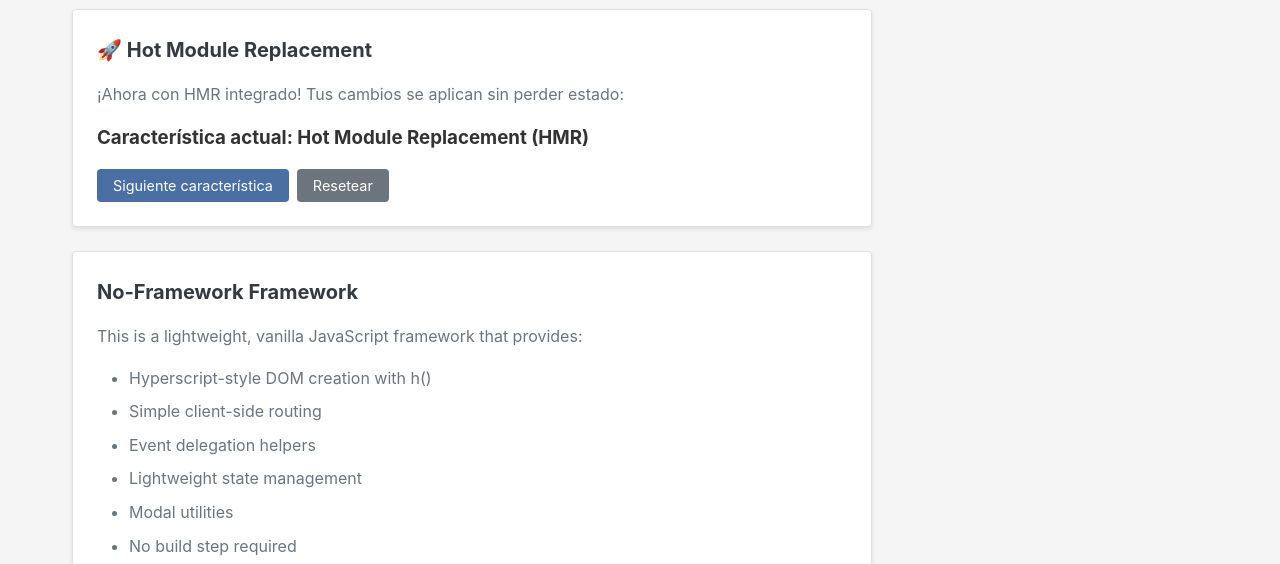
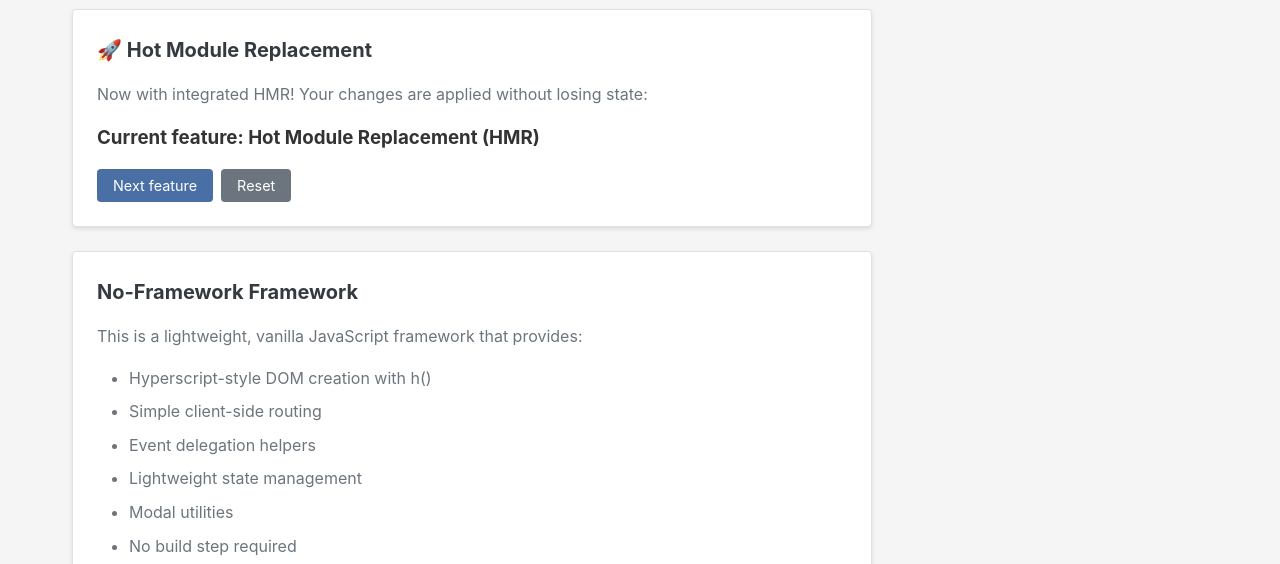
Before and after one commit to favac/no-framework-starter, a website with bundled scripts: page index.html in a window 1280 px wide. Both pictures are taken after a click on the button "About". Shown: the part 216-780 px from the top of the page. Built offline with nearby package versions, Linux system fonts and the light colour scheme.

Commit message:
chore: translate Spanish comments and text to English throughout codebase

```diff
--- a/css/hmr-demo.css
+++ b/css/hmr-demo.css
@@ -1,4 +1,4 @@
-/* Estilos adicionales para la demo de HMR */
+/* Additional styles for HMR demo */
 
 .button-group {
   display: flex;
@@ -58,7 +58,7 @@
   color: var(--text-color, #333);
 }
 
-/* Indicador visual de HMR activo */
+/* Visual indicator for active HMR */
 .hmr-indicator {
   position: fixed;
   top: 10px;
--- a/index.html
+++ b/index.html
@@ -17,9 +17,9 @@
         </nav>
       </header>
 
-      <!-- Indicador visual de HMR activo -->
+      <!-- Visual indicator for active HMR -->
       <div class="hmr-indicator" id="hmr-indicator" style="display: none;">
-        🔥 HMR Activo
+        🔥 HMR Active
       </div>
 
       <main id="main-content">
--- a/js/hmr-store.js
+++ b/js/hmr-store.js
@@ -1,25 +1,25 @@
-// Sistema de stores para HMR - Compatible con tu helper h()
+// Store system for HMR - Compatible with your h() helper
 
-// Store global para HMR
+// Global store for HMR
 window.stores = window.stores || {};
 
 /**
- * Crea un store reactivo que persiste durante HMR
- * @param {string} name - Nombre único del store
- * @param {*} initialState - Estado inicial
- * @returns {Object} Store con métodos get, set, update, subscribe
+ * Creates a reactive store that persists during HMR
+ * @param {string} name - Unique store name
+ * @param {*} initialState - Initial state
+ * @returns {Object} Store with get, set, update, subscribe methods
  */
 export function createPersistentStore(name, initialState) {
-  // Si ya existe un store con este nombre, usarlo
+  // If a store with this name already exists, use it
   if (window.stores[name]) {
     return window.stores[name];
   }
 
-  // Si hay estado guardado de HMR, usarlo
+  // If there's saved state from HMR, use it
   const savedState = window.__HMR_STATE__?.stores?.get(name);
   const state = savedState !== undefined ? savedState : initialState;
 
-  // Crear store similar al de h.js pero persistente
+  // Create store similar to h.js but persistent
   let currentState = state;
   const listeners = new Set();
 
@@ -40,18 +40,18 @@ export function createPersistentStore(name, initialState) {
     },
 
     subscribe: (fn) => {
-      // Sistema automático de limpieza para HMR
+      // Automatic cleanup system for HMR
       const wrappedFn = (state) => {
         try {
           fn(state);
         } catch (error) {
-          console.warn('Error en suscripción:', error);
+          console.warn('Error in subscription:', error);
         }
       };
 
       listeners.add(wrappedFn);
 
-      // Registrar para limpieza automática en HMR
+      // Register for automatic cleanup in HMR
       if (window.__HMR_CLEANUP__) {
         const unsubscribe = () => listeners.delete(wrappedFn);
         window.__HMR_CLEANUP__.push(unsubscribe);
@@ -61,28 +61,28 @@ export function createPersistentStore(name, initialState) {
       return () => listeners.delete(wrappedFn);
     },
 
-    // Método adicional para limpiar listeners en desarrollo
+    // Additional method to clear listeners in development
     _clearListeners: () => {
       listeners.clear();
     }
   };
 
-  // Guardar en stores globales para HMR
+  // Save in global stores for HMR
   window.stores[name] = store;
 
   return store;
 }
 
 /**
- * Hook para usar con componentes que necesitan re-render en cambios
- * @param {string} storeName - Nombre del store
- * @param {Function} renderFn - Función que renderiza el componente
- * @returns {Object} Store y función forceUpdate
+ * Hook to use with components that need re-render on changes
+ * @param {string} storeName - Store name
+ * @param {Function} renderFn - Function that renders the component
+ * @returns {Object} Store and forceUpdate function
  */
 export function useStore(storeName, renderFn) {
   const store = window.stores[storeName];
   if (!store) {
-    throw new Error(`Store "${storeName}" no encontrado`);
+    throw new Error(`Store "${storeName}" not found`);
   }
 
   let forceUpdate = () => {};
@@ -90,17 +90,17 @@ export function useStore(storeName, renderFn) {
   if (renderFn) {
     forceUpdate = () => {
       const newElement = renderFn(store.get());
-      // Aquí podrías usar tu sistema de mount/update
-      // Esto es un placeholder que se puede adaptar
+      // Here you could use your mount/update system
+      // This is a placeholder that can be adapted
       if (window.__HMR_UPDATE_COMPONENT__) {
         window.__HMR_UPDATE_COMPONENT__(newElement);
       }
     };
 
-    // Suscribirse a cambios
+    // Subscribe to changes
     const unsubscribe = store.subscribe(forceUpdate);
 
-    // Limpiar suscripción cuando el componente se desmonte
+    // Clean up subscription when component unmounts
     if (window.__HMR_CLEANUP__) {
       window.__HMR_CLEANUP__.push(unsubscribe);
     }
@@ -110,7 +110,7 @@ export function useStore(storeName, renderFn) {
 }
 
 /**
- * Sistema simple de componentes con HMR
+ * Simple component system with HMR
  */
 export class HMRComponent {
   constructor(name, renderFn) {
@@ -119,7 +119,7 @@ export class HMRComponent {
     this.element = null;
     this.cleanup = [];
 
-    // Registrar para HMR
+    // Register for HMR
     if (!window.__HMR_COMPONENTS__) {
       window.__HMR_COMPONENTS__ = new Map();
     }
@@ -127,11 +127,11 @@ export class HMRComponent {
   }
 
   render(container, props = {}) {
-    // Limpiar suscripciones anteriores
+    // Clean up previous subscriptions
     this.cleanup.forEach(fn => fn());
     this.cleanup = [];
 
-    // Renderizar
+    // Render
     this.element = this.renderFn(props);
 
     if (container) {
@@ -156,10 +156,10 @@ export class HMRComponent {
   }
 }
 
-// Sistema de actualización de componentes para HMR
+// Component update system for HMR
 window.__HMR_UPDATE_COMPONENT__ = (newElement) => {
-  // Placeholder - se implementará según tu estructura
-  console.log('Componente actualizado:', newElement);
+  // Placeholder - will be implemented according to your structure
+  console.log('Component updated:', newElement);
 };
 
 window.__HMR_CLEANUP__ = [];
--- a/js/views/about.js
+++ b/js/views/about.js
@@ -1,15 +1,15 @@
 import { h, mount } from "../lib/h.js";
 import { createPersistentStore } from "../hmr-store.js";
 
-// Store para la página about
+// Store for the about page
 const aboutStore = createPersistentStore('about', {
   featureIndex: 0,
   features: [
     "Hot Module Replacement (HMR)",
-    "Estado persistente",
-    "Actualización en tiempo real",
-    "Sin refresh de página",
-    "Compatible con h()"
+    "Persistent state",
+    "Real-time updates",
+    "No page refresh",
+    "Compatible with h()"
   ]
 });
 
@@ -22,9 +22,9 @@ export function renderAbout() {
 
     h("div", { class: "card hmr-demo" }, [
       h("h2", {}, "🚀 Hot Module Replacement"),
-      h("p", {}, "¡Ahora con HMR integrado! Tus cambios se aplican sin perder estado:"),
+      h("p", {}, "Now with integrated HMR! Your changes are applied without losing state:"),
       h("div", { class: "feature-showcase" }, [
-        h("h3", {}, `Característica actual: ${currentFeature}`),
+        h("h3", {}, `Current feature: ${currentFeature}`),
         h("div", { class: "button-group" }, [
           h("button", {
             class: "btn btn-primary",
@@ -32,13 +32,13 @@ export function renderAbout() {
               const nextIndex = (state.featureIndex + 1) % state.features.length;
               aboutStore.set(s => ({ ...s, featureIndex: nextIndex }));
             }
-          }, "Siguiente característica"),
+          }, "Next feature"),
           h("button", {
             class: "btn btn-secondary",
             onclick: () => {
               aboutStore.set(s => ({ ...s, featureIndex: 0 }));
             }
-          }, "Resetear")
+          }, "Reset")
         ])
       ])
     ]),
@@ -66,19 +66,19 @@ export function renderAbout() {
         h("li", {}, "Arrow functions"),
         h("li", {}, "Destructuring"),
         h("li", {}, "Modern DOM APIs"),
-        h("li", {}, "WebSocket para HMR"),
-        h("li", {}, "Chokidar para file watching")
+        h("li", {}, "WebSocket for HMR"),
+        h("li", {}, "Chokidar for file watching")
       ])
     ]),
 
     h("div", { class: "card" }, [
-      h("h2", {}, "🧪 Prueba HMR"),
+      h("h2", {}, "🧪 Test HMR"),
       h("p", {}, [
-        "Edita este archivo (js/views/about.js) mientras navegas. " +
-        "Verás los cambios sin perder el estado del contador de características."
+        "Edit this file (js/views/about.js) while browsing. " +
+        "You'll see the changes without losing the feature counter state."
       ]),
       h("p", { class: "info" }, [
-        "💡 Tip: Abre la consola del navegador para ver los logs de HMR"
+        "💡 Tip: Open the browser console to see HMR logs"
       ])
     ])
   ]);
--- a/js/views/home.js
+++ b/js/views/home.js
@@ -1,7 +1,7 @@
 import { h, mount } from "../lib/h.js";
 import { createPersistentStore } from "../hmr-store.js";
 
-// Store local para este componente
+// Local store for this component
 const homeStore = createPersistentStore("home", {
   count: 0,
   message: "Hello from HMR-enabled app!",
@@ -11,16 +11,16 @@ export function renderHome() {
   const state = homeStore.get();
 
   const content = h("div", { class: "page-content" }, [
-    h("h1", {}, "!!!🚀 Welcome to Your App (HMR Enabled)!"),
+    h("h1", {}, "🚀 Welcome to Your App (HMR Enabled)"),
     h(
       "p",
       {},
-      "Este es un ejemplo con HMR - los cambios se aplican sin perder estado."
+      "This is an example with HMR - changes are applied without losing state."
     ),
 
     h("div", { class: "card" }, [
-      h("h2", {}, `Contador: ${state.count}`),
-      h("p", {}, `Mensaje: ${state.message}`),
+      h("h2", {}, `Counter: ${state.count}`),
+      h("p", {}, `Message: ${state.message}`),
       h("div", { class: "button-group" }, [
         h(
           "button",
@@ -28,7 +28,7 @@ export function renderHome() {
             class: "btn btn-primary",
             onclick: () => homeStore.set((s) => ({ ...s, count: s.count + 1 })),
           },
-          "Incrementar"
+          "Increment"
         ),
         h(
           "button",
@@ -36,7 +36,7 @@ export function renderHome() {
             class: "btn btn-secondary",
             onclick: () => homeStore.set((s) => ({ ...s, count: s.count - 1 })),
           },
-          "Decrementar"
+          "Decrement"
         ),
         h(
           "button",
@@ -45,26 +45,26 @@ export function renderHome() {
             onclick: () =>
               homeStore.set((s) => ({
                 ...s,
-                message: "¡Estado preservado con HMR!",
+                message: "State preserved with HMR!",
               })),
           },
-          "Cambiar Mensaje"
+          "Change Message"
         ),
       ]),
     ]),
 
     h("div", { class: "card" }, [
-      h("h3", {}, "Características de HMR"),
+      h("h3", {}, "HMR Features"),
       h("ul", {}, [
-        h("li", {}, "✅ Estado preservado al recargar"),
-        h("li", {}, "✅ CSS actualizado al instante"),
-        h("li", {}, "✅ JavaScript recargado sin refresh"),
-        h("li", {}, "✅ Stores persistentes"),
+        h("li", {}, "✅ State preserved on reload"),
+        h("li", {}, "✅ CSS updated instantly"),
+        h("li", {}, "✅ JavaScript reloaded without refresh"),
+        h("li", {}, "✅ Persistent stores"),
       ]),
     ]),
 
     h("p", { class: "info" }, [
-      "Prueba a editar este archivo y verás los cambios sin perder el estado del contador.",
+      "Try editing this file and you'll see the changes without losing the counter state.",
     ]),
   ]);
 
```
Also changed, not shown: js/app.js (+7 -7 lines), js/hmr-ui.js (+6 -6 lines), server.js (+60 -60 lines), test-hmr.js (+7 -7 lines).
